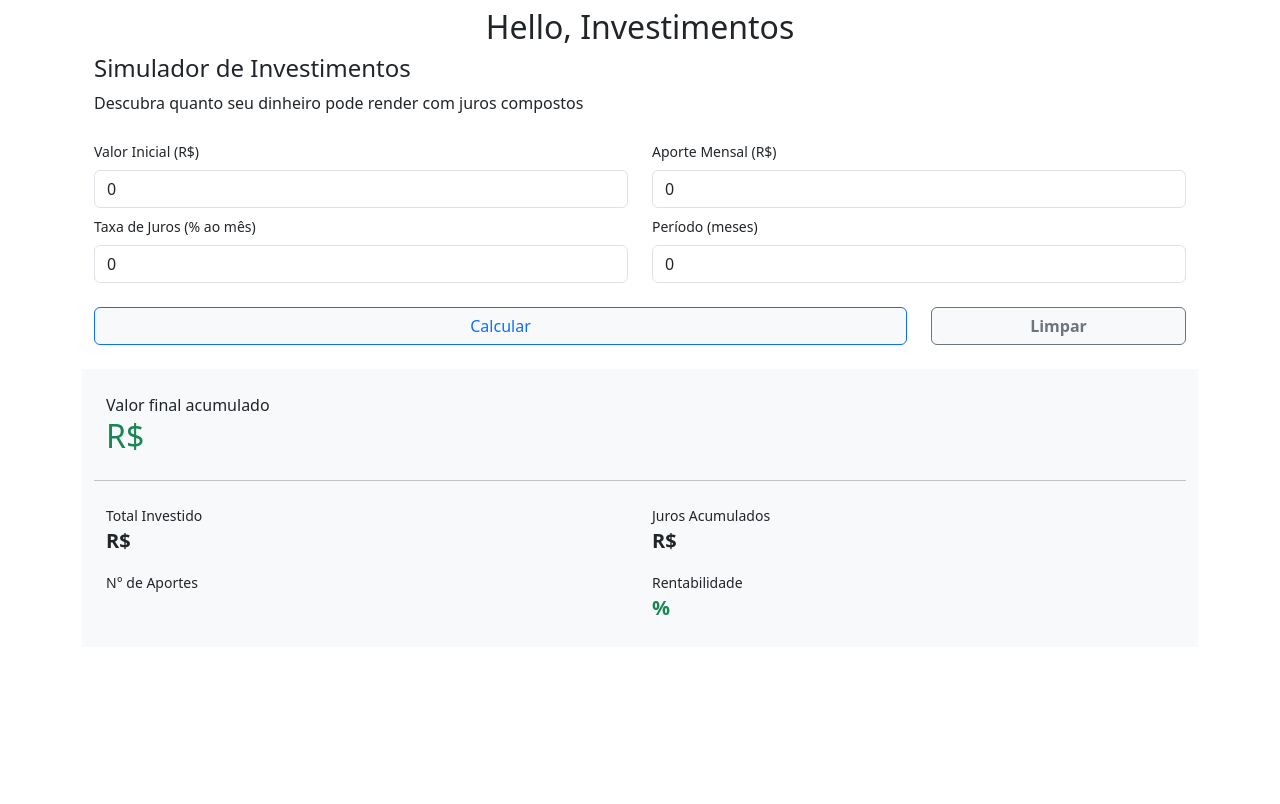
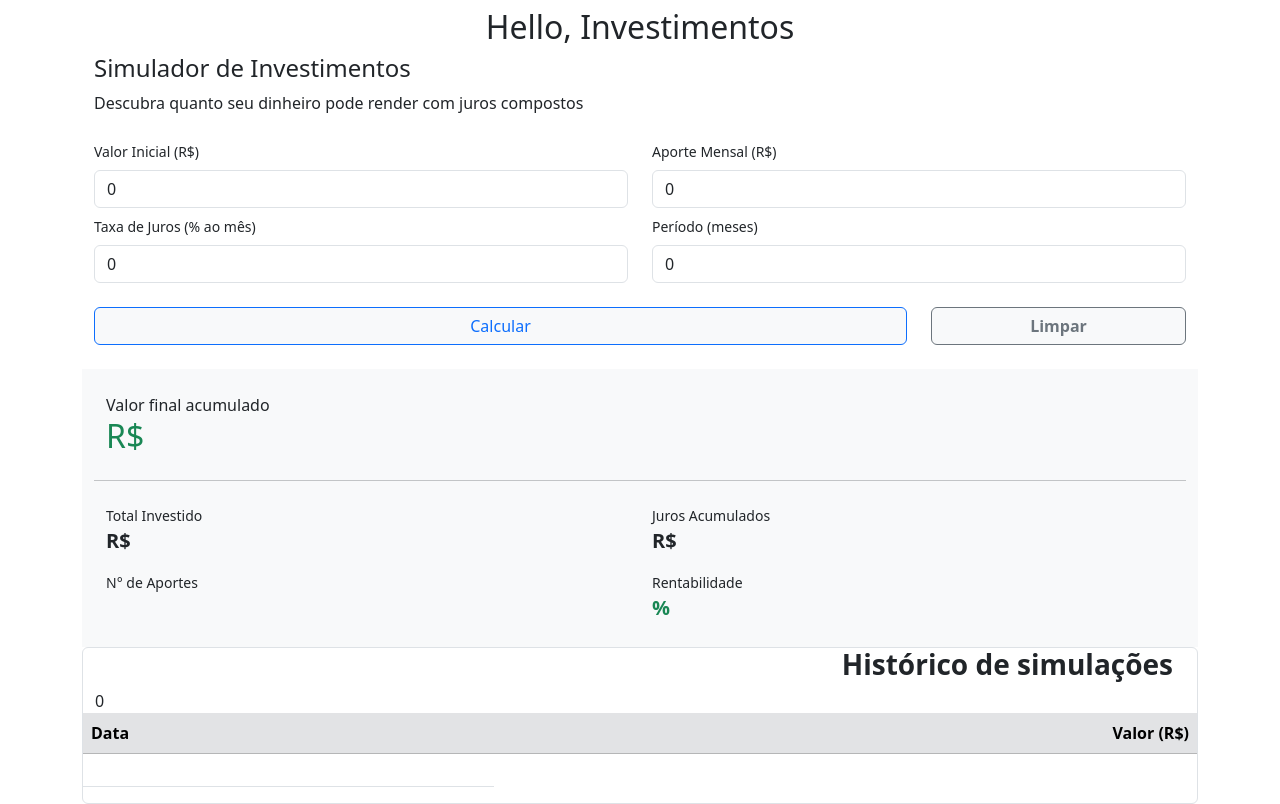
Before and after one commit to murilomhc/p1-pdm, a React (Vite) app: page / in a window 1280 px wide. Built offline with nearby package versions, Linux system fonts and the light colour scheme.

Commit message:
feat(p1): implementa o componente Historico

```diff
--- a/src/App.jsx
+++ b/src/App.jsx
@@ -3,6 +3,7 @@ import 'bootstrap/dist/js/bootstrap.bundle.min.js';
 import CapturaDados from './CapturaDados.jsx'
 import ExibeDados from './ExibeDados.jsx';
 import { useEffect, useState } from 'react';
+import Historico from './Historico.jsx';
 
 function App() {
     const [valorInicial, setValorInicial] = useState(0);
@@ -10,6 +11,7 @@ function App() {
     const [aporteMensal, setAporteMensal] = useState(0);
     const [periodoMeses, setPeriodoMeses] = useState(0);
     const [dadosCalculo, setDadosCalculo] = useState({});
+    const [dadosHistorico, setDadosHistorico] = useState([{}]);
 
   return (
     <div className="container mt-2">
@@ -17,9 +19,13 @@ function App() {
         <h2 className="text-center">Hello, Investimentos</h2>
         <CapturaDados
           dadosCalculo = {setDadosCalculo}
+          setDadosHistorico = {setDadosHistorico}
         />
         <ExibeDados
           dadosCalculo = {dadosCalculo}
+        />
+        <Historico
+          dadosHistorico = {dadosHistorico}
         />
       </div>
     </div>
--- a/src/CapturaDados.jsx
+++ b/src/CapturaDados.jsx
@@ -36,6 +36,15 @@ function CapturaDados(props) {
             jurosAcumulados: jurosAcumulados.toFixed(2),
             rentabilidade: rentabilidade.toExponential(2).split('e', 1)[0]
         })
+
+        props.setDadosHistorico((prev) => ([...prev, {data: pegarDataSimulacao(), valorFinal: valorFinal.toFixed(2)}]))
+    }
+
+    const pegarDataSimulacao = () => {
+        const agora = new Date()
+        const dataSimulacao = `${agora.getFullYear()}/${agora.getMonth().toString().padStart(2, '0')}/${agora.getDay().toString().padStart(2, '0')}`
+        const horarioAtual = `${agora.getHours()}:${agora.getMinutes()}`
+        return `${dataSimulacao} ${horarioAtual}`
     }
 
     const limpar = () => {
--- /dev/null
+++ b/src/Historico.jsx
@@ -0,0 +1,40 @@
+import { useEffect } from "react";
+
+function Historico(props) {
+
+    useEffect(() => {
+        console.log(`${props.dadosHistorico.data}\t${props.dadosHistorico.valorFinal}`)
+    }, [props.dadosHistorico])
+
+    return (
+        <div className="container">
+            <div className="row border rounded justify-content-center">
+                <div className='row'>
+                    <h3 className='fw-bold text-end'>Histórico de simulações</h3>
+                    {props.dadosHistorico.length -1}
+                </div>
+                <table className="table">
+                    <thead>
+                        <tr className='table-secondary'>
+                            <th scope="col" className="text-start">Data</th>
+                            <th scope="col" className="text-end">Valor (R$)</th>
+                        </tr>
+                    </thead>
+
+                    <tbody>
+                        {props.dadosHistorico.map((registro, i) => (
+                            <tr key={i}>
+                                <td>
+                                    <p className="text-start">{registro.data}</p>
+                                    <p className="text-end">{registro.valorFinal}</p>
+                                </td>
+                            </tr>
+                        ))}
+                    </tbody>
+                </table>
+            </div>
+        </div>
+    )
+}
+
+export default Historico
```
